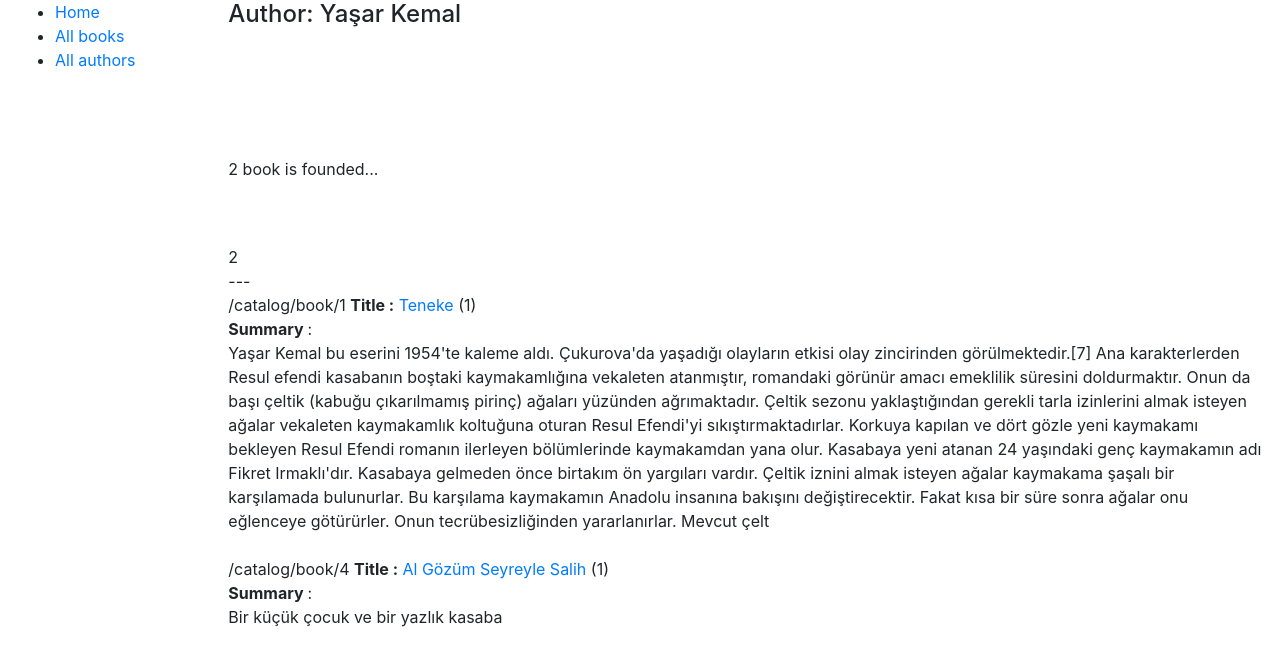
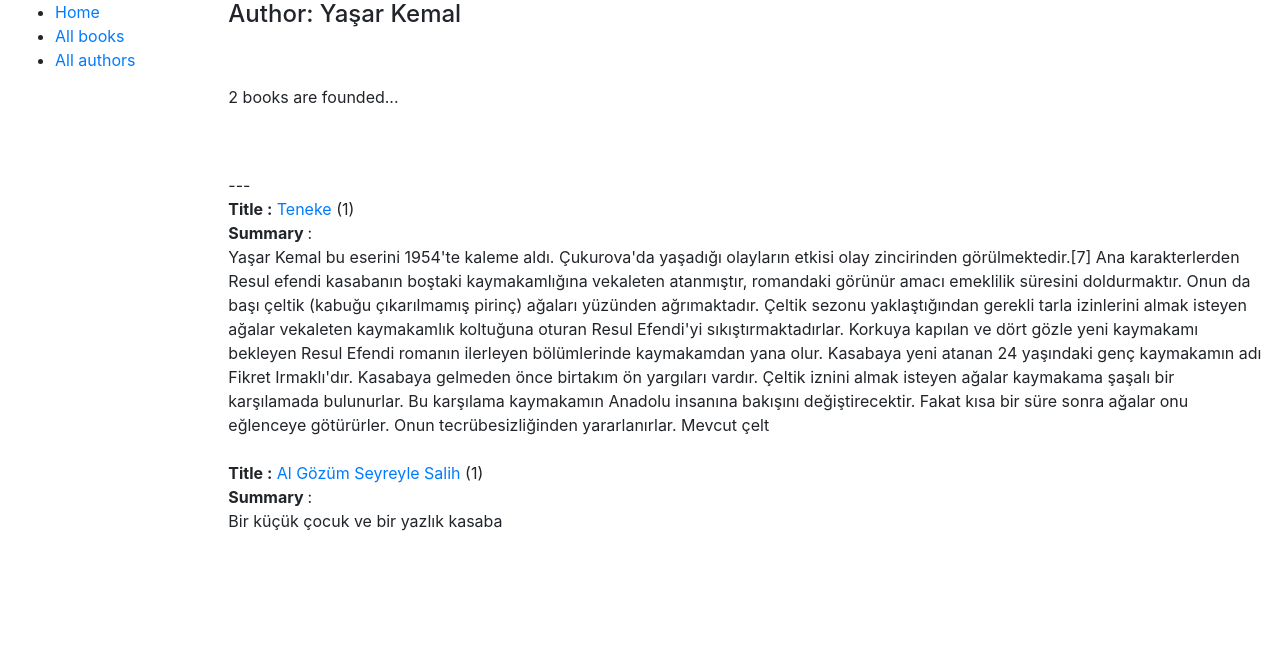
Before and after one commit to omerolkun/mozillaLibrary, a Django app: page /catalog/authors/1 in a window 1280 px wide. Shown: the top 666 px of the page. Run offline with Django 3.2, Linux system fonts and the light colour scheme; data comes from the database, SQL or seed files in the repository.

Commit message:
ch6 is mostly ok

```diff
--- a/catalog/templates/catalog/authorie_detail.html
+++ b/catalog/templates/catalog/authorie_detail.html
@@ -4,23 +4,23 @@
 {% block content %}
 
 <h4>Author: {{author.first_name}}  {{author.last_name}}</h2>
-<br><br><br><br><br>
+<br><br>
 
-<p>{{author.book_set.all.count}} book is founded...</p>
+{% if author.book_set.all.count == 1 %}
+    <p>1 book is founded...</p>
+{% else %}
+    <p>{{author.book_set.all.count}} books are founded...</p>
+{% endif %}
 
 
 
-
-
-<br><br>
-{{author.book_set.all.count}}
-
+<br>
 <br>---<br>
 {% for x in author.book_set.all %}
-    {{x.get_absolute_url}}
     <strong>Title :</strong> <a href= "{{x.get_absolute_url}}"> {{x.title}} </a>({{x.bookinstance_set.all.count}})<br>
     <strong>Summary </strong>:<br> {{x.summary}}<br>
 
     <br>
 {% endfor %}
+
 {% endblock %}
```
